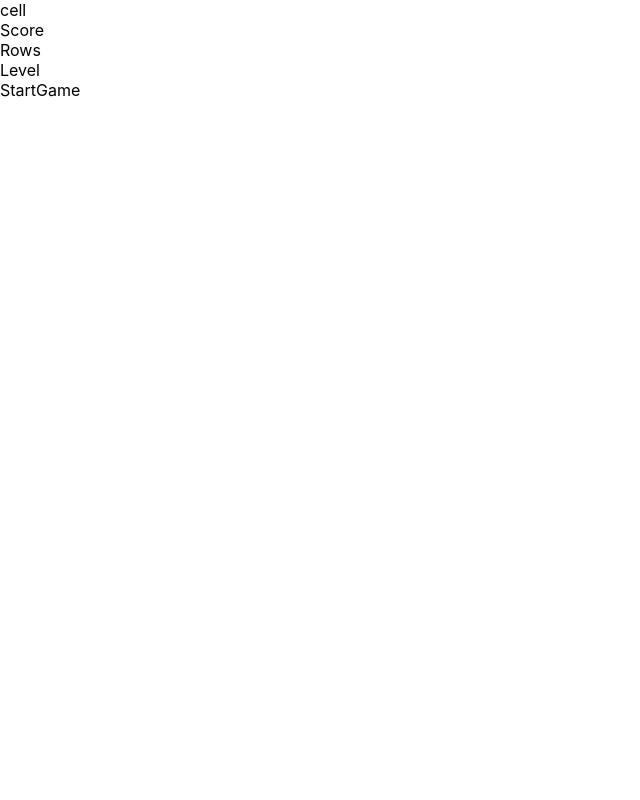
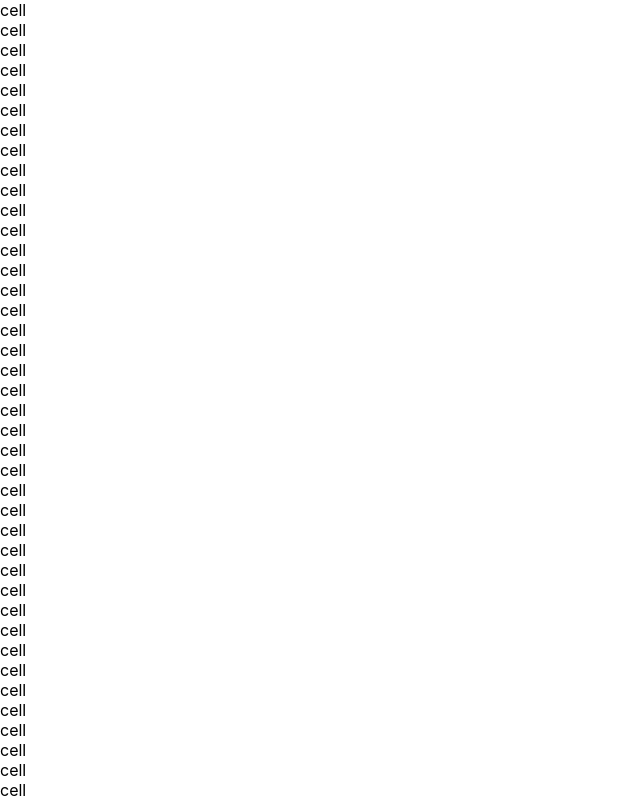
Before and after one commit to tonycimaglia/tetris-react, a React (Create React App) app: page / in a window 1280 px wide. Shown: the top 800 px of the page, without its empty margins (0-640 px from the left). Built offline with nearby package versions, Linux system fonts and the light colour scheme.

Commit message:
created individual cells for the game window.

```diff
--- a/src/components/GameWindow.js
+++ b/src/components/GameWindow.js
@@ -4,7 +4,7 @@ import Cell from './Cell';
 
 const GameWindow = ( { gameWindow } ) => (
   <div>
-    <Cell />
+    {gameWindow.map(row => row.map((cell, x) => <Cell key={x} type={cell[0]} />))}
   </div>
 )
 
--- a/src/components/Tetris.js
+++ b/src/components/Tetris.js
@@ -1,4 +1,6 @@
 import React from 'react';
+
+import { createGameWindow } from '../gameHelpers'
 
 import GameWindow from './GameWindow';
 import Display from './Display';
@@ -8,7 +10,7 @@ const Tetris = () => {
 
   return (
     <div>
-      <GameWindow />
+      <GameWindow gameWindow ={createGameWindow()}/>
       <aside>
         <div>
           <Display text="Score"/>
--- a/src/gameHelpers.js
+++ b/src/gameHelpers.js
@@ -3,5 +3,5 @@ export const gameHeight = 20;
 
 export const createGameWindow = () =>
   Array.from(Array(gameHeight), () =>
-    new Array(gameWidth).fill([0, clear])
+    new Array(gameWidth).fill([0, 'clear'])
   )
```
